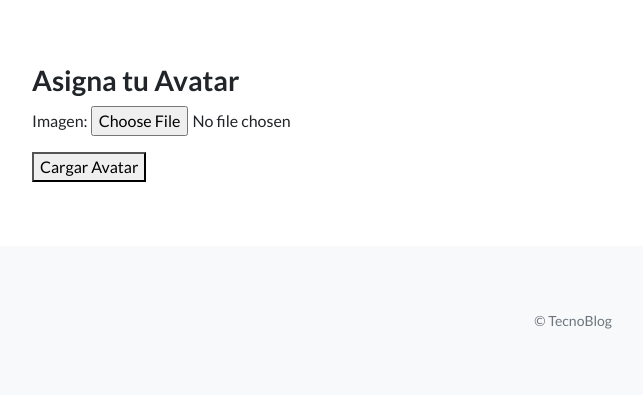
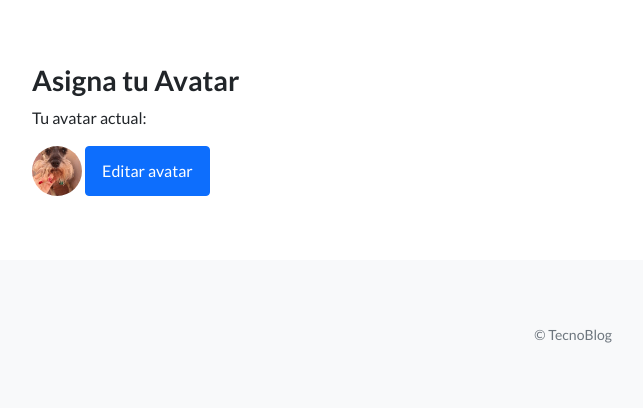
Before and after one commit to vdallavia/Proyecto_Final_Dallavia, a Django app: page /agregar-avatar/ in a window 1280 px wide. Shown: the part 92-500 px from the top of the page, without its empty margins (16-659 px from the left). Run offline with Django 4.2, Linux system fonts and the light colour scheme; a user stored in the database is signed in; data comes from the database, SQL or seed files in the repository; both versions use the stored data as it was after the commit; some libraries are stand-ins or nearby versions.

Commit message:
Agregado de editar_avatar

```diff
--- a/TecnoBlog/Perfiles/templates/Perfiles/formulario_avatar.html
+++ b/TecnoBlog/Perfiles/templates/Perfiles/formulario_avatar.html
@@ -2,9 +2,17 @@
 
 {% block contenido %}
   <h3>Asigna tu Avatar</h3>
-  <form method="post" enctype="multipart/form-data">
-    {% csrf_token %}
-    {{ form.as_p }}
-    <button type="submit">Cargar Avatar</button>
-</form>
+  {% if user.avatar %}
+    <p>Tu avatar actual:</p>
+    <div class="avatar-container">
+      <img src="{{ user.avatar.imagen.url }}" alt="" class="avatar-img">
+      <a href="{% url 'editar_avatar' %}" class="btn btn-primary">Editar avatar</a>
+    </div>
+  {% else %}
+    <form method="post" enctype="multipart/form-data">
+      {% csrf_token %}
+      {{ form.as_p }}
+      <button type="submit" class="btn btn-primary">Cargar Avatar</button>
+    </form>
+  {% endif %}
 {% endblock contenido %}
--- a/TecnoBlog/Perfiles/urls.py
+++ b/TecnoBlog/Perfiles/urls.py
@@ -3,7 +3,7 @@ from django.urls import URLPattern, path
 from django.conf.urls.static import static
 from django.conf import settings
 
-from Perfiles.views import registro, login_view, CustomLogoutView, MiPerfilUpdateView, agregar_avatar
+from Perfiles.views import registro, login_view, CustomLogoutView, MiPerfilUpdateView, agregar_avatar, editar_avatar
 urlspatterns = [
     path('admin/', admin.site.urls),
     path("registro/", registro, name="registro"),
@@ -11,6 +11,7 @@ urlspatterns = [
     path("logout/", CustomLogoutView.as_view(), name="logout"),
     path("editar-mi-perfil/", MiPerfilUpdateView.as_view(), name="editar_perfil"),
     path("agregar-avatar/", agregar_avatar, name="agregar_avatar"),
+    path("editar-avatar/", editar_avatar, name="editar_avatar"),
 ]
 
 urlspatterns += static(settings.MEDIA_URL, document_root=settings.MEDIA_ROOT)
--- a/TecnoBlog/Perfiles/views.py
+++ b/TecnoBlog/Perfiles/views.py
@@ -88,21 +88,21 @@ def agregar_avatar(request):
         context={'form': formulario},
     )
 # EDITAR AVATAR
+@login_required
 def editar_avatar(request):
-    avatar = Avatar.objects.get(user=request.user)  # Obtén el avatar del usuario actual
-
+    avatar_editar = Avatar.objects.get(user=request.user)
     if request.method == "POST":
-        formulario = AvatarFormulario(request.POST, request.FILES, instance=avatar)
+        formulario = AvatarFormulario(request.POST, request.FILES, instance=avatar_editar)
 
         if formulario.is_valid():
             formulario.save()
             url_exitosa = reverse('inicio')
             return redirect(url_exitosa)
     else:
-        formulario = AvatarFormulario(instance=avatar)
+        formulario = AvatarFormulario(instance=avatar_editar)
 
     return render(
         request=request,
-        template_name="Perfiles/formulario_avatar.html",
+        template_name="Perfiles/editar_avatar.html",
         context={'form': formulario},
     )
--- a/TecnoBlog/TecnoBlog/urls.py
+++ b/TecnoBlog/TecnoBlog/urls.py
@@ -20,7 +20,7 @@ from django.contrib import admin
 from django.urls import path
 
 from TecnoBlog_App.views import listar_articulos, detallar_articulo, acerca_de_mi, inicio, crear_articulo, eliminar_articulo, editar_articulo
-from Perfiles.views import registro, login_view, CustomLogoutView, MiPerfilUpdateView, agregar_avatar
+from Perfiles.views import registro, login_view, CustomLogoutView, MiPerfilUpdateView, agregar_avatar, editar_avatar
 
 urlpatterns = [
      path('admin/', admin.site.urls),
@@ -36,6 +36,7 @@ urlpatterns = [
      path("logout/", CustomLogoutView.as_view(), name="logout"),
      path("editar-mi-perfil/", MiPerfilUpdateView.as_view(), name="editar_perfil"),
      path("agregar-avatar/", agregar_avatar, name="agregar_avatar"),
+     path("editar-avatar/", editar_avatar, name="editar_avatar"),
 ]
 
 urlpatterns += static(settings.MEDIA_URL, document_root=settings.MEDIA_ROOT)
--- a/TecnoBlog/TecnoBlog_App/templates/TecnoBlog_App/base.html
+++ b/TecnoBlog/TecnoBlog_App/templates/TecnoBlog_App/base.html
@@ -37,7 +37,7 @@
                         <a class="dropdown-item" href="{% url 'editar_perfil' %}">Editar mis datos</a>
                     </li>
                     <li>
-                        <a class="dropdown-item" href="{% url 'agregar_avatar' %}">Agregar avatar</a>
+                        <a class="dropdown-item" href="{% url 'agregar_avatar' %}">Mi avatar</a>
                     </li>
                     <li>
                         <a class="dropdown-item" href="{% url 'logout' %}"><strong>Cerrar Sesión</strong></a>
```
Also changed, not shown: TecnoBlog/Perfiles/templates/Perfiles/editar_avatar.html (added, +10 -0 lines), TecnoBlog/db.sqlite3, TecnoBlog/media/avatares/IMG_20170826_120757_6201.jpg (added), TecnoBlog/media/avatares/IMG_20180119_134235_653.jpg (added).
